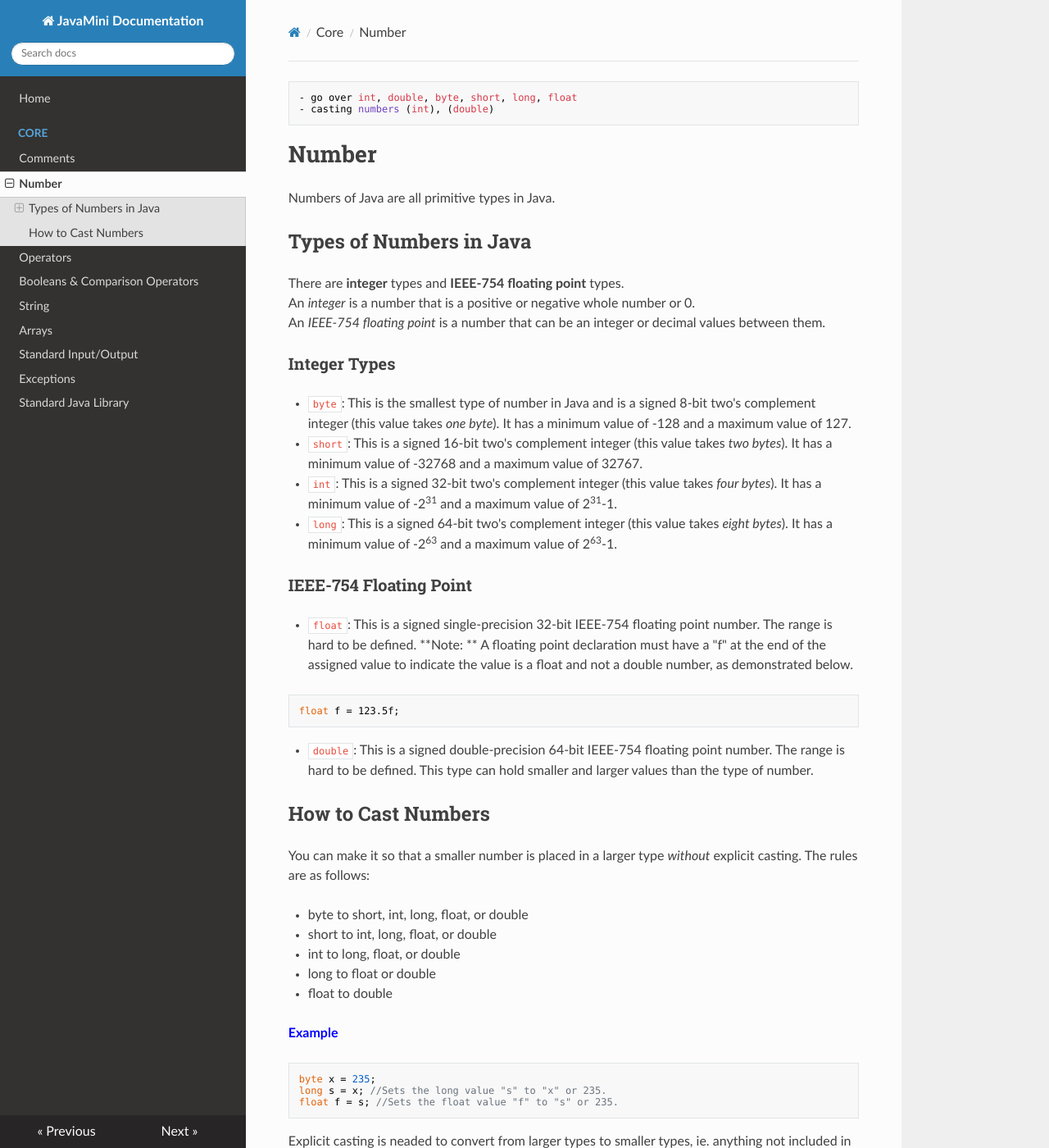
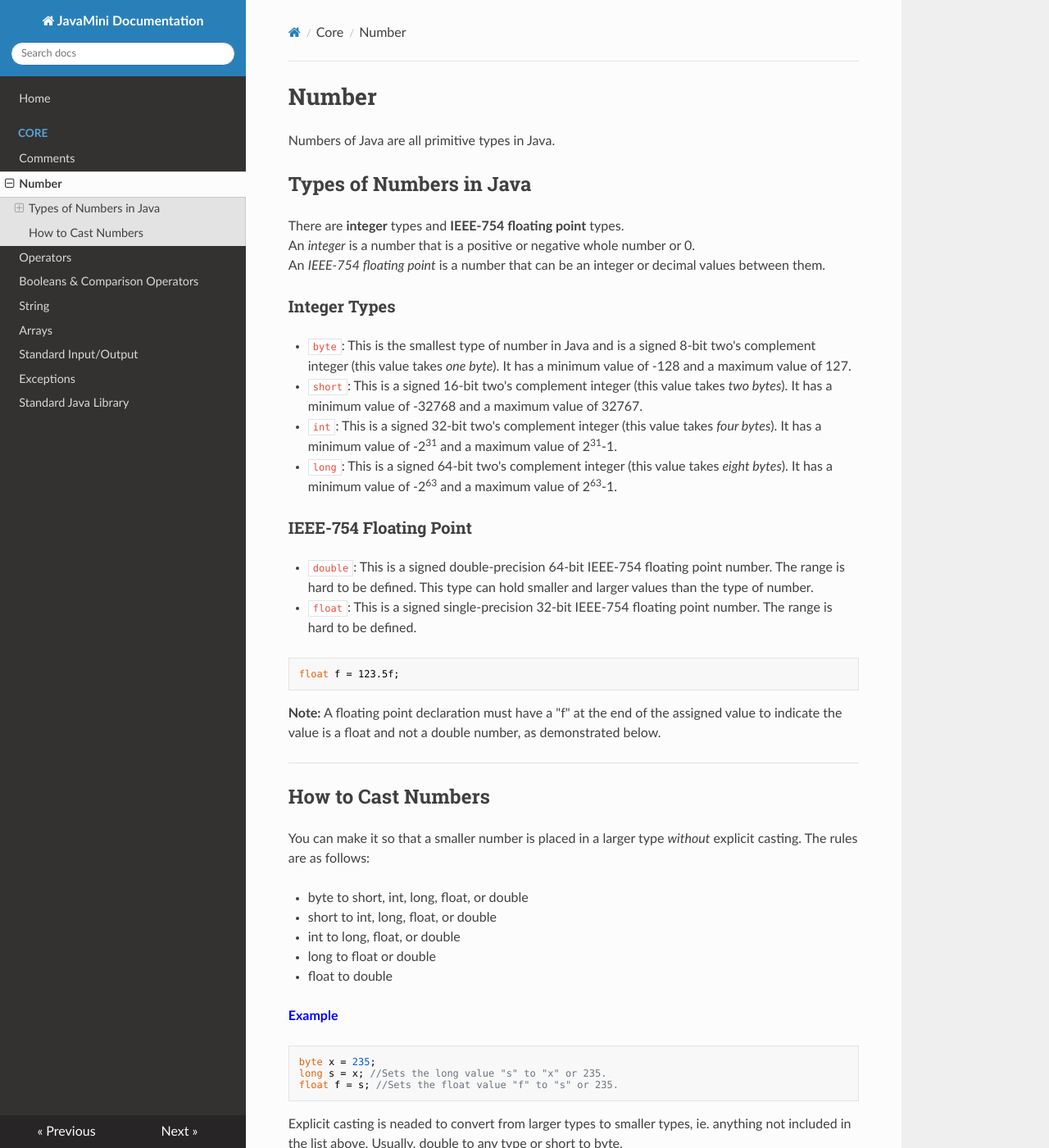
Before and after one commit to bofeng/javamini-doc, an MkDocs documentation site: the page built from doc/core/number.md, in a window 1280 px wide and 1400 px high. Shown: the whole window at 82% size. Built offline with MkDocs 1.6.1, drawn with Linux system fonts in a browser that asks for light colours; nearby versions of some CDN libraries; old or Windows-style settings are respelled for this version of MkDocs.

Commit message:
Added line breaks

````diff
--- a/doc/core/number.md
+++ b/doc/core/number.md
@@ -1,8 +1,3 @@
-todo:
-```
-- go over int, double, byte, short, long, float
-- casting numbers (int), (double)
-```
 #Number
 Numbers of Java are all primitive types in Java.
 
@@ -18,13 +13,14 @@ An _IEEE-754 floating point_ is a number that can be an integer or decimal value
 * ```long```: This is a signed 64-bit two's complement integer (this value takes _eight bytes_). It has a minimum value of -2<sup>63</sup> and a maximum value of 2<sup>63</sup>-1.
 
 ###IEEE-754 Floating Point
+* ```double```: This is a signed double-precision 64-bit IEEE-754 floating point number. The range is hard to be defined. This type can hold smaller and larger values than the type of number.
 * ```float```: This is a signed single-precision 32-bit IEEE-754 floating point number. The range is hard to be defined.
-**Note: ** A floating point declaration must have a "f" at the end of the assigned value to indicate the value is a float and not a double number, as demonstrated below.
 ```
 float f = 123.5f;
 ```
-* ```double```: This is a signed double-precision 64-bit IEEE-754 floating point number. The range is hard to be defined. This type can hold smaller and larger values than the type of number.
+**Note:** A floating point declaration must have a "f" at the end of the assigned value to indicate the value is a float and not a double number, as demonstrated below.
 
+---
 ##How to Cast Numbers
 You can make it so that a smaller number is placed in a larger type _without_ explicit casting. The rules are as follows:
 
````
Also changed, not shown: doc/core/operators.md (+2 -2 lines).
